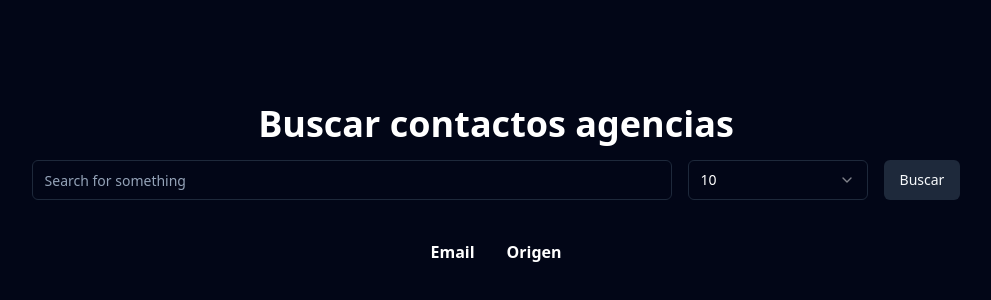
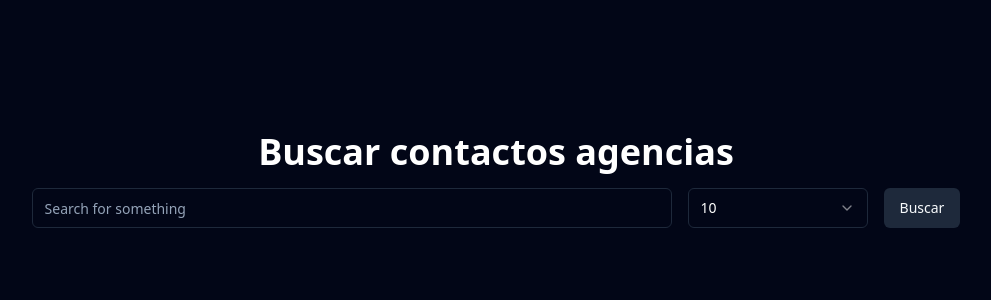
Before and after one commit to xStaked/scrapper-front, a React (Vite) app: page / in a window 1280 px wide. Shown: the part 212-512 px from the top of the page, without its empty margins (144-1135 px from the left). Built offline with nearby package versions, Linux system fonts and the light colour scheme.

Commit message:
feat: add > 30 emails

```diff
--- a/src/App.tsx
+++ b/src/App.tsx
@@ -41,7 +41,7 @@ function App() {
   const getEmails = async (
     links: string[],
     emailCount: number,
-    linksPerRequest = 10
+    linksPerRequest = 6
   ) => {
     let startIndex = 0;
     let collectedEmails: data[] = [];
@@ -90,6 +90,7 @@ function App() {
         {
           params: {
             query: searchValues.search,
+            pageCount: 10,
           },
         }
       );
@@ -102,7 +103,7 @@ function App() {
 
   return (
     <>
-      <main className="dark bg-slate-950 text-white w-screen h-screen flex flex-col items-center justify-center gap-4">
+      <main className="dark bg-slate-950 text-white w-screen h-dvh flex flex-col items-center justify-center gap-4">
         <h1 className="text-4xl font-bold text-center">
           Buscar contactos agencias
         </h1>
@@ -147,17 +148,19 @@ function App() {
         <div className="flex justify-center items-center gap-4">
           {isLoading && <p>Cargando...</p>}
         </div>
+        {data.length > 1 && (
           <table className="table-auto ">
             <thead>
               <tr>
+                <th className="px-4 py-2">Item</th>
                 <th className="px-4 py-2">Email</th>
                 <th className="px-4 py-2">Origen</th>
               </tr>
             </thead>
             <tbody>
-            {data &&
-              data.map((item) => (
+              {data.map((item, index: number) => (
                 <tr>
+                  <td className="border px-4 py-2">{index + 1}</td>
                   <td className="border px-4 py-2">{item.email}</td>
                   <td className="border px-4 py-2">
                     <a
@@ -173,6 +176,7 @@ function App() {
               ))}
             </tbody>
           </table>
+        )}
       </main>
     </>
   );
```
Lines whose indentation alone changed are shown as unchanged.
